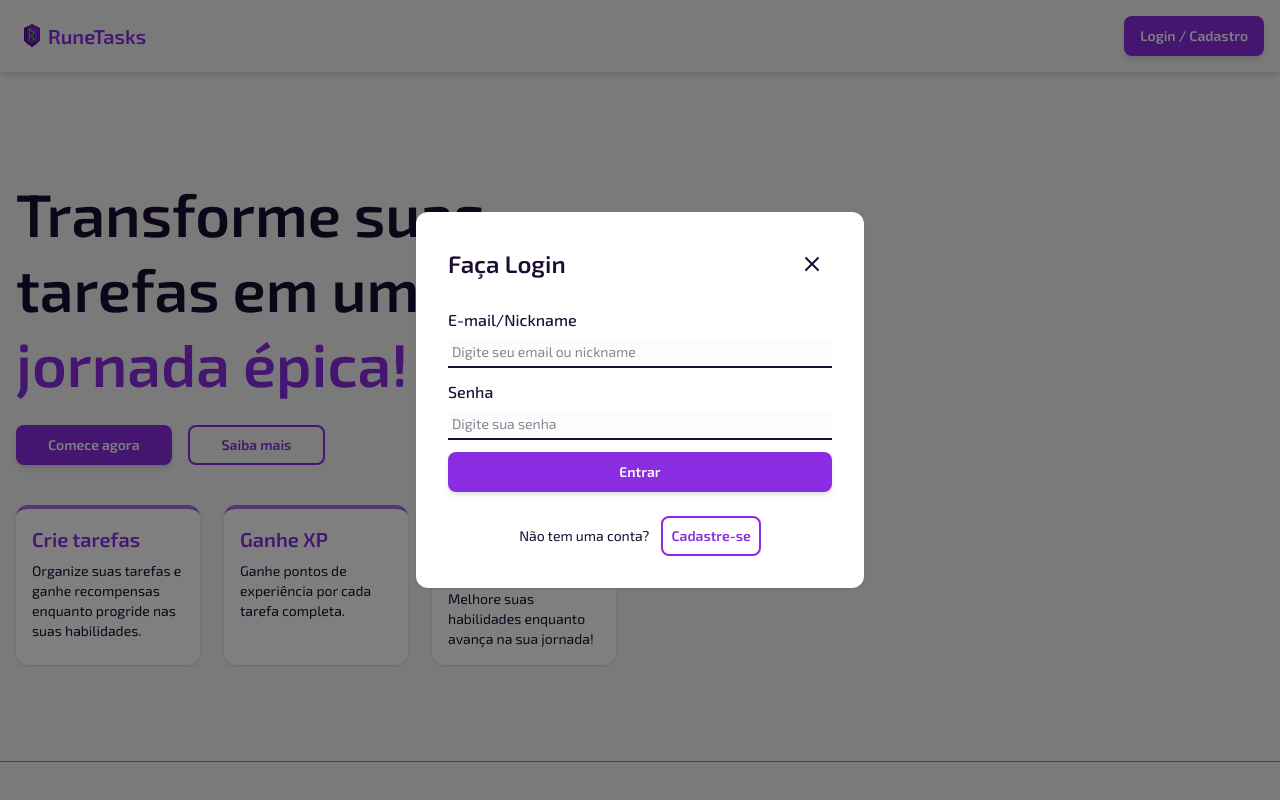
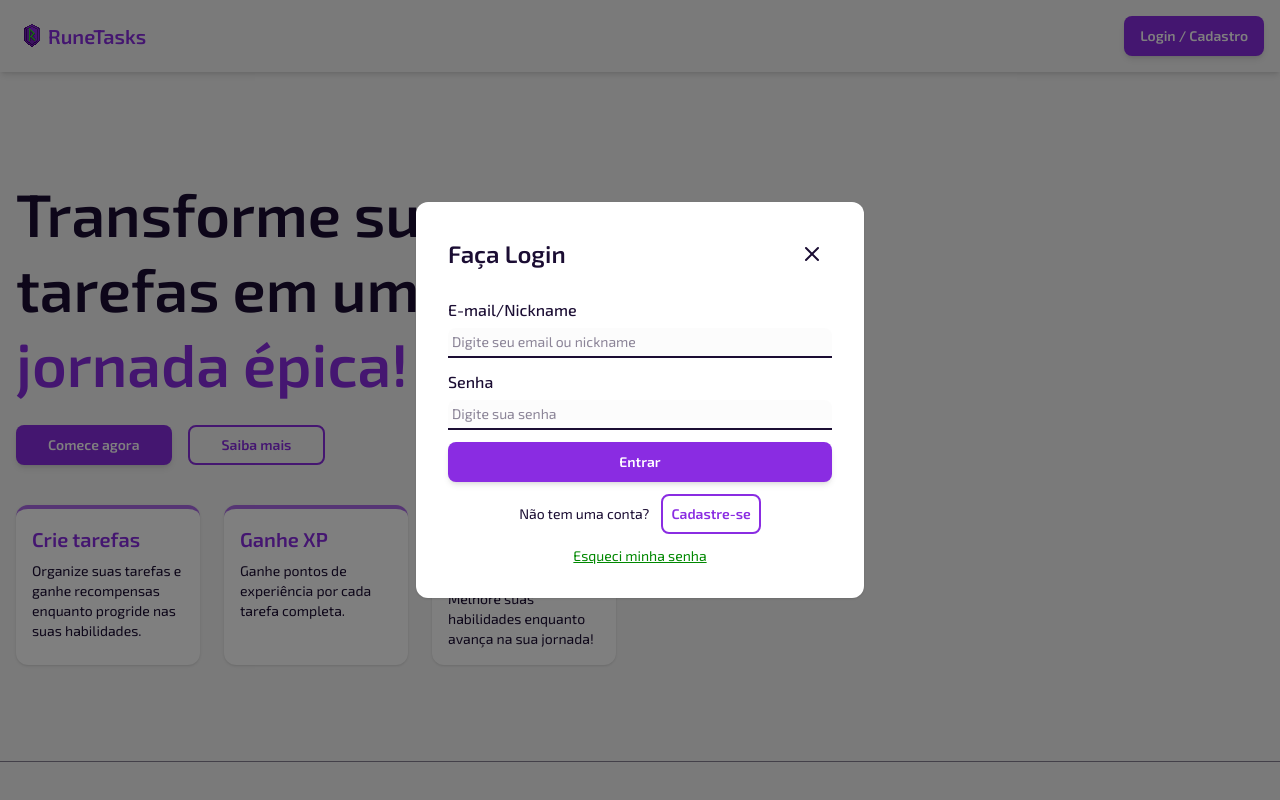
Before and after one commit to Lutava2245/runetasks-frontend, a Next.js app: page / in a window 1280 px wide. Both pictures are taken after a click on the button "Login / Cadastro". Shown: the top 800 px of the page. Built offline with nearby package versions, Linux system fonts and the light colour scheme.

Commit message:
:sparkles: adiciona link para página de Esqueci minha senha em AuthModal

```diff
--- a/src/components/AuthModal.tsx
+++ b/src/components/AuthModal.tsx
@@ -4,6 +4,7 @@ import RegisterForm from './RegisterForm';
 import Button from './ui/Button';
 import { X } from 'lucide-react';
 import Card from './ui/Card';
+import Link from 'next/link';
 
 type AuthMode = 'login' | 'register';
 
@@ -34,13 +35,14 @@ export default function AuthModal({ isOpen, onClose }: AuthModalProps) {
             onClick={onClose}
             className="leading-none"
           >
-            <X/>
+            <X />
           </Button>
         </div>
 
         {mode === 'login' ? <LoginForm /> : <RegisterForm />}
 
-        <div className="mt-6 text-center text-sm">
+        <div className="mt-3 text-center text-sm">
+          <div className='mb-3'>
             {mode === 'login' ? (
               <p>
                 Não tem uma conta?
@@ -65,6 +67,14 @@ export default function AuthModal({ isOpen, onClose }: AuthModalProps) {
               </p>
             )}
           </div>
+          {mode === 'login' && (
+            <div>
+              <Link href={"/forgot-password"}>
+                <p className='text-(--secondary) underline'>Esqueci minha senha</p>
+              </Link>
+            </div>
+          )}
+        </div>
       </Card>
     </div>
   );
```
Lines whose indentation alone changed are shown as unchanged.
